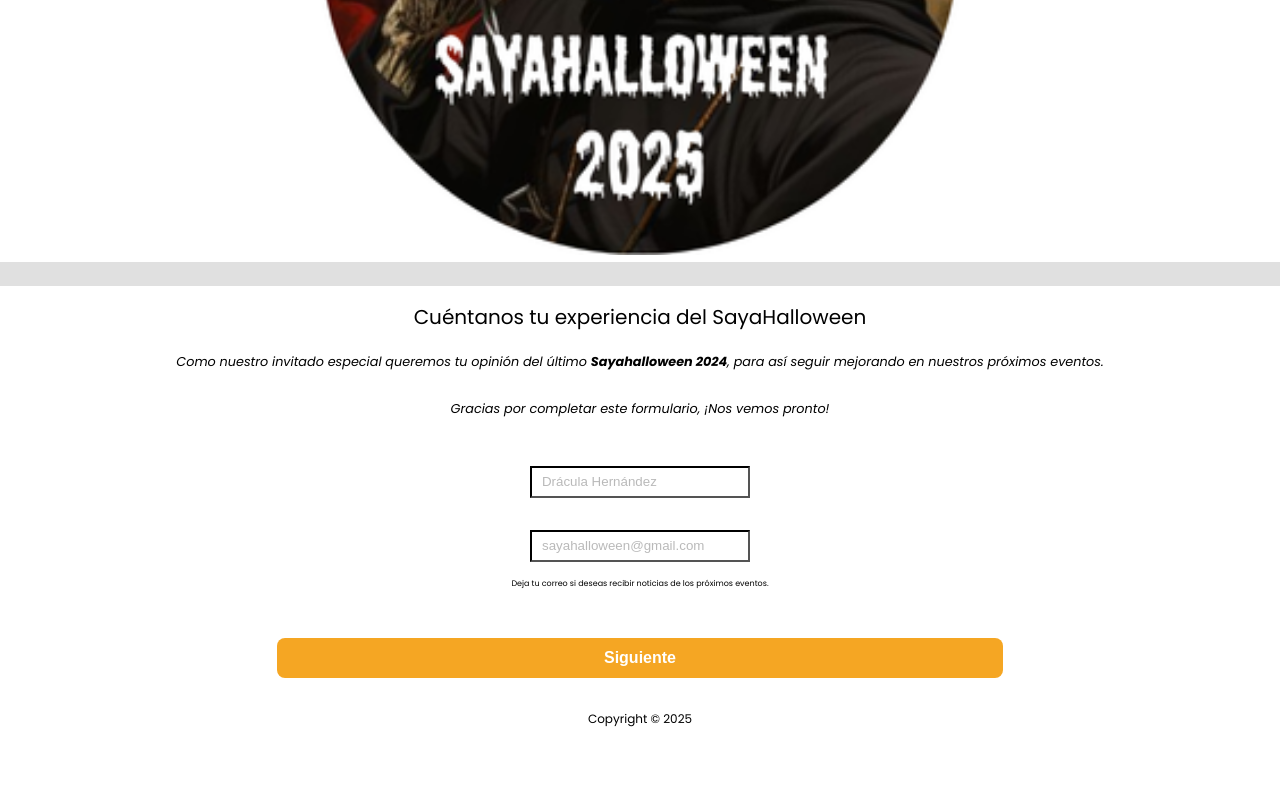
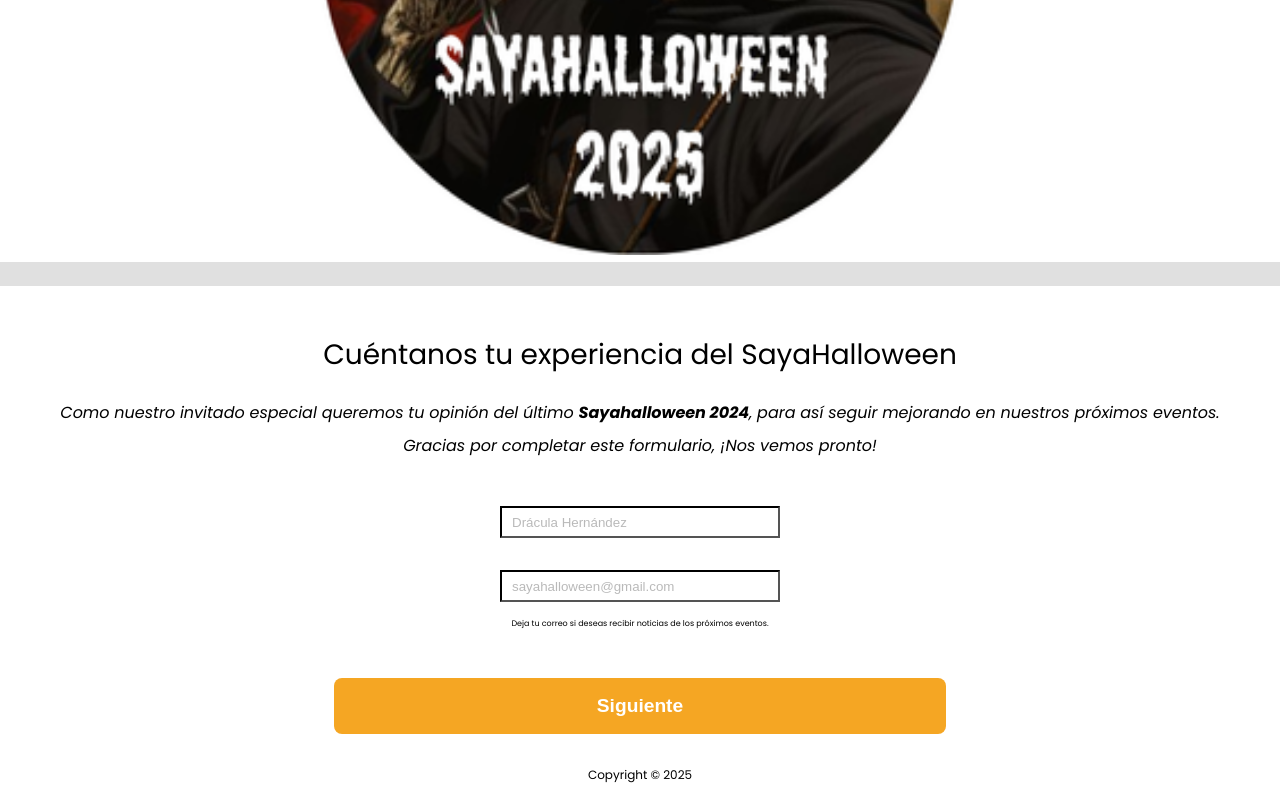
Before and after one commit to manuelsayago15/sayahalloween, a React (Vite) app: page / in a window 1280 px wide. Shown: the part 401-1201 px from the top of the page. Before the commit the page ends 1145 px from the top, so only its background shows below. Built offline with nearby package versions, Linux system fonts and the light colour scheme.

Commit message:
Adding more sizes on breakpoints

```diff
--- a/src/components/Header.jsx
+++ b/src/components/Header.jsx
@@ -1,11 +1,15 @@
 //import React, { useState } from "react";
 import logo from "../assets/images/logo.png";
+import ProgressBar from "./ProgressBar";
 
 const Header = () => {
     return (
         <>
             <header className="header">
-                <img src={logo} alt="Sayahalloween" />
+                <div>
+                    <img src={logo} alt="Sayahalloween" />
+                </div>
+                <ProgressBar></ProgressBar>
             </header>
 
         </>
--- a/src/components/phase1/Phase1.jsx
+++ b/src/components/phase1/Phase1.jsx
@@ -1,13 +1,12 @@
 //import React, { useState } from "react";
 import Name from './Name'
 import Email from './Email'
-import ProgressBar from '../ProgressBar'
 import NextButton from '../NextButton'
 
 const Phase1 = () => {
     return(
         <>
-            <ProgressBar></ProgressBar>
+
             <section className='section-phase-1'>
                 <div className='survey-intro'>
                     <h1>Cuéntanos tu experiencia del SayaHalloween</h1>
--- a/src/index.css
+++ b/src/index.css
@@ -98,7 +98,7 @@ input:focus {
   background-color: #F5A623;
   color: #ffffff;
   width: 75%;
-  height: 2.5rem;
+  height: 3.5rem;
   border-radius: 0.5rem;
   border: none;
   margin-bottom: 1rem;
@@ -128,8 +128,12 @@ footer {
   }
 
   .survey-intro p {
-    font-size: 1.2rem;
+    font-size: 1rem;
   }
+
+  .survey-intro p:nth-child(3){
+  padding: 0.5rem 4rem 3rem 4rem;
+}
 
   .survey-input-phase-1 input {
     width: 260px;
@@ -144,47 +148,25 @@ footer {
 
 /* Laptops */
 @media screen and (min-width: 769px) {
-   .layout-container {
-    flex-direction: row;
-    width: 80%;
-    height: 80%;
+  .survey-intro h1 {
+    font-size: 1.750rem;
+    padding-top: 3rem;
   }
 
-  .sidebar {
-    width: 25%;
-    height: 100%;
-    text-align: left;
-    padding: 1rem;
-    border-top-left-radius: 1rem;
-    border-bottom-left-radius: 1rem;
-    border-right: #d5dadf 1px solid;
+  .survey-intro p {
+    font-size: 1rem;
+    padding: 1.5rem 0 0 0;
+    margin: 0 2rem 0 2rem;
   }
 
-  .sidebar h1,
-  .sidebar p {
-    margin: 0.1rem 0;
-    font-size: 1rem;
+  .survey-input-phase-1 input {
+    width: 280px;
+    max-width: 300px;
   }
 
-  .layout-right {
-    width: 75%;
-    height: 100%;
-    text-align: left;
-    padding: 1rem;
-    border-top-right-radius: 1rem;
-    border-bottom-right-radius: 1rem;
-    overflow-y: auto;
-  }
-
-  .layout-right h1 {
-    margin: 0 0 1rem;
-  }
-
-  .main-header {
-    margin: 0 -1rem;
-    padding: 0 1rem;
-    border-bottom: #d5dadf 1px solid;
-    height: 45px;
+  .next-button {
+    font-size: 1.2rem;
+    width: 50%;
   }
 
   /* BirdCard Component Styles */
```
